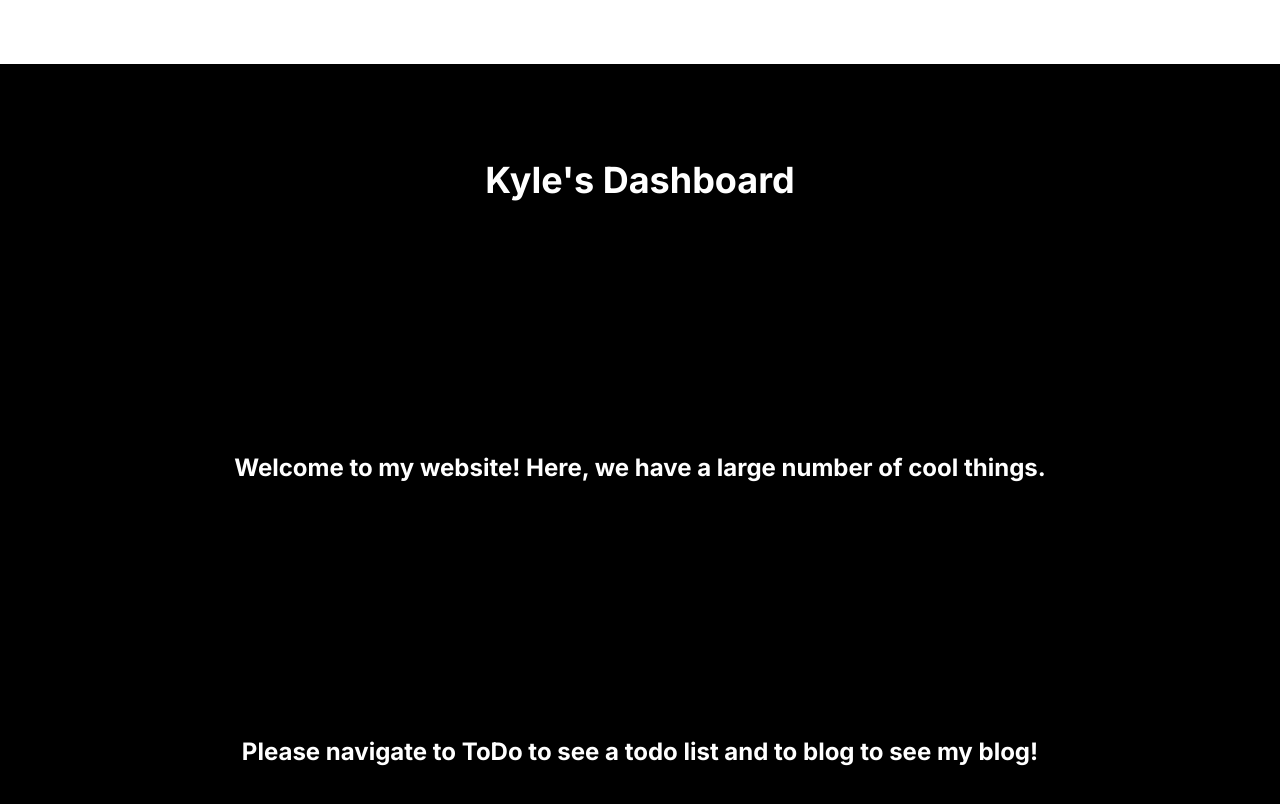
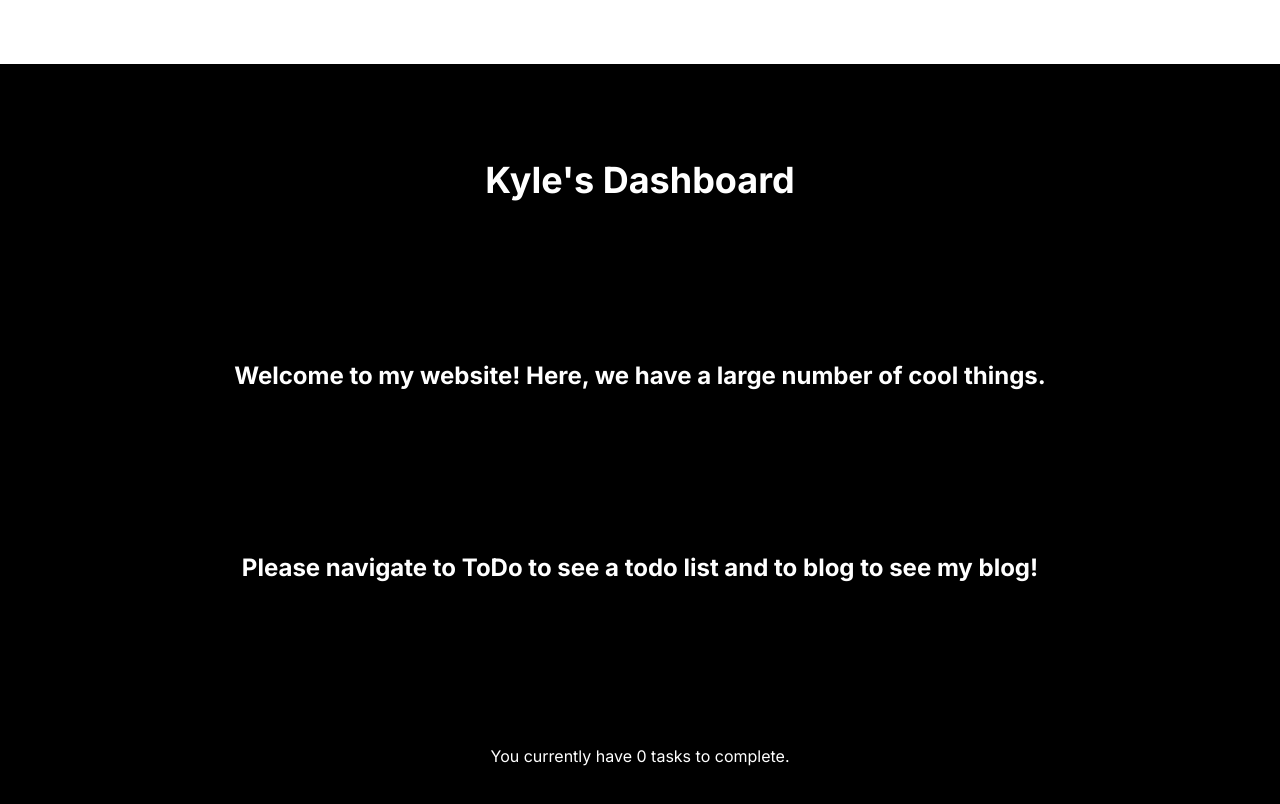
Before and after one commit to kyleburgess2025/lear-lab-assignment, a Next.js app: page / in a window 1280 px wide. Shown: the top 804 px of the page. Built offline with nearby package versions, Linux system fonts and the light colour scheme.

Commit message:
Making the home page work with local storage

```diff
--- a/app/page.tsx
+++ b/app/page.tsx
@@ -1,11 +1,11 @@
 "use client";
 import Image from "next/image";
-import { createContext, use, useEffect } from "react";
+import { createContext, use, useEffect, useState } from "react";
 
 export default function Home() {
-  let item;
+  const [item, setItem] = useState("");
   useEffect(() => {
-    item = localStorage.getItem('tasks') || "[]";
+    setItem(localStorage.getItem('tasks') || "[]");
   }, []);
   return (
     <main className="flex min-h-screen flex-col items-center justify-between p-24">
```
